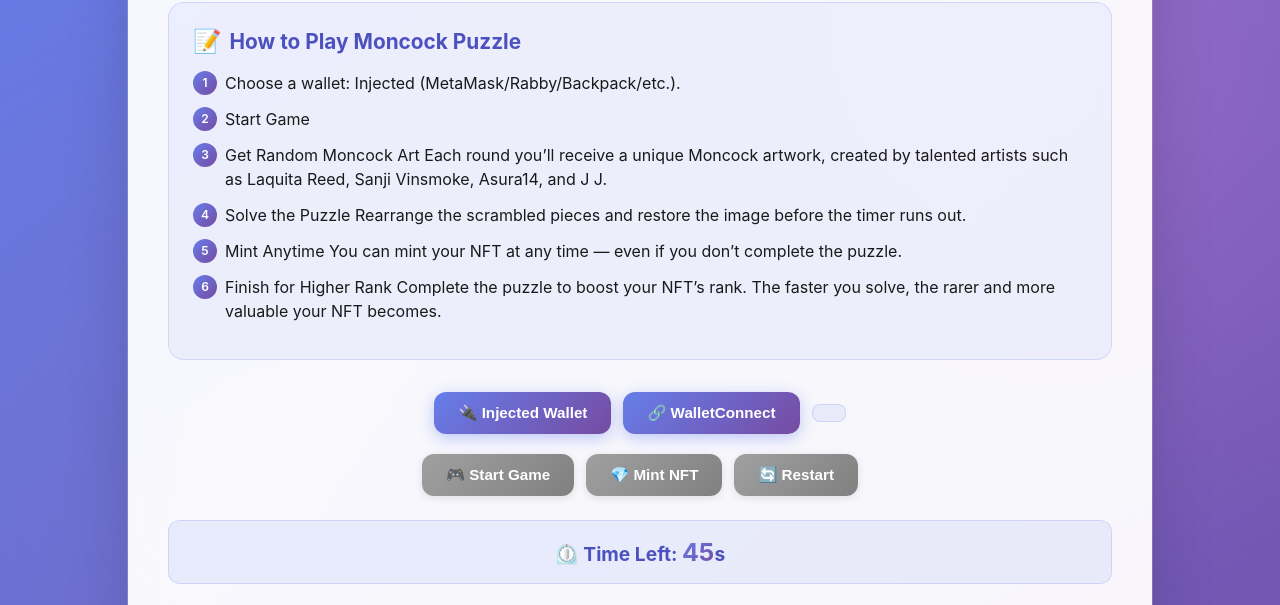
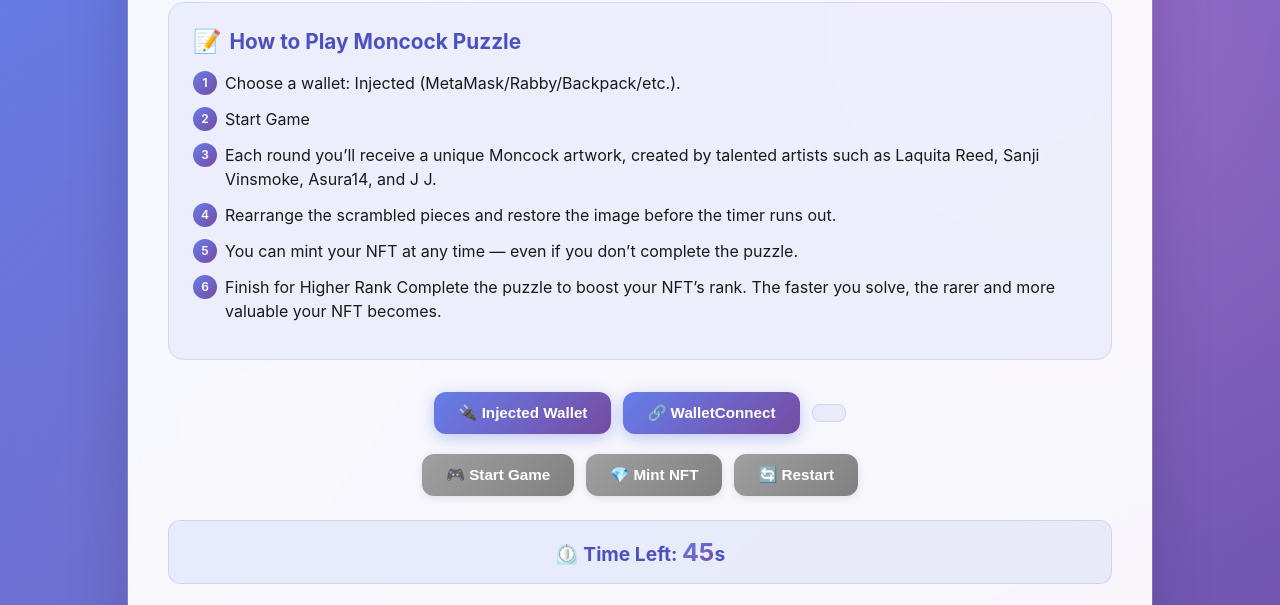
Before and after one commit to moncock/MoncockPuzzle, a website: page docs/index.html in a window 1280 px wide. Shown: the part 148-753 px from the top of the page. Drawn offline with nearby package versions, Linux system fonts and the light colour scheme.

Commit message:
Update index.html

```diff
--- a/docs/index.html
+++ b/docs/index.html
@@ -15,12 +15,9 @@
       <ol>
         <li>Choose a wallet: Injected (MetaMask/Rabby/Backpack/etc.).</li>
         <li>Start Game</li>
-        <li>Get Random Moncock Art
-Each round you’ll receive a unique Moncock artwork, created by talented artists such as Laquita Reed, Sanji Vinsmoke, Asura14, and J J.</li>
-        <li>Solve the Puzzle
-Rearrange the scrambled pieces and restore the image before the timer runs out.</li>
-        <li>Mint Anytime
-You can mint your NFT at any time — even if you don’t complete the puzzle.</li>
+        <li>Each round you’ll receive a unique Moncock artwork, created by talented artists such as Laquita Reed, Sanji Vinsmoke, Asura14, and J J.</li>
+        <li>Rearrange the scrambled pieces and restore the image before the timer runs out.</li>
+        <li>You can mint your NFT at any time — even if you don’t complete the puzzle.</li>
         <li>Finish for Higher Rank
 Complete the puzzle to boost your NFT’s rank. The faster you solve, the rarer and more valuable your NFT becomes.</li>
       </ol>
```
